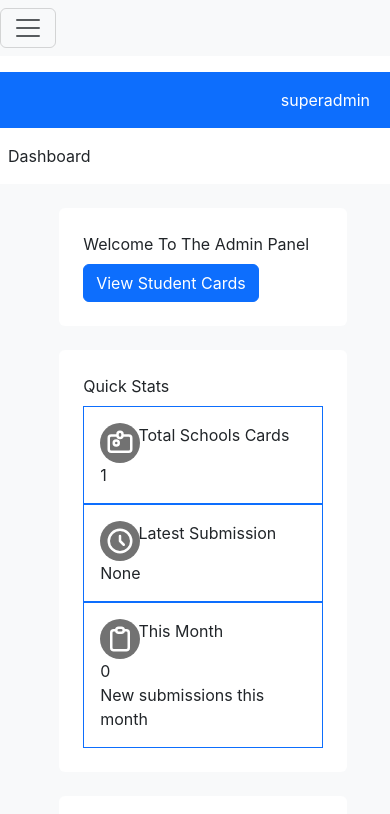
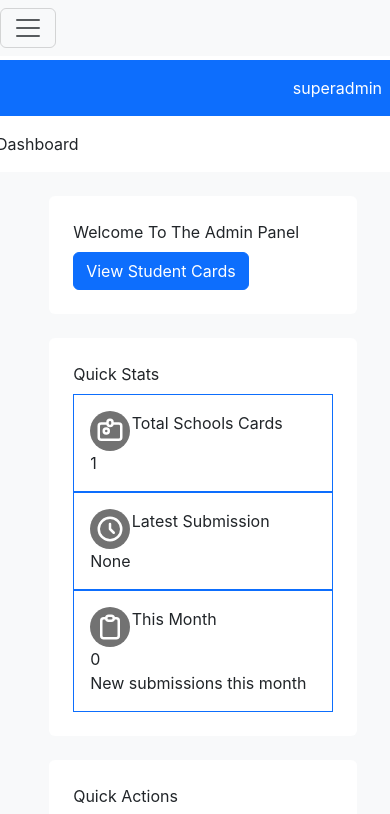
Before and after one commit to itshardlight/student_idcard_react, a React (Create React App) app: page / in a window 390 px wide. Shown: the top 814 px of the page. Built offline with nearby package versions, Linux system fonts and the light colour scheme.

Commit message:
updated the padding in mv

```diff
--- a/src/mysrc/Dashboard.js
+++ b/src/mysrc/Dashboard.js
@@ -135,7 +135,7 @@ function Dashboard() {
             </div>
           </div>
 
-          <div className="right-content col-12 col-md-10 p-3">
+          <div className="right-content col-12 col-md-10 p-1 p-md-3">
                  <div className="heading row d-flex align-items-center p-3 bg-primary text-white">
 
           <div className="col text-end">superadmin</div>
```
